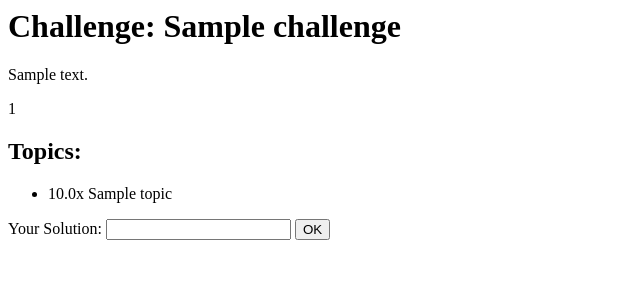
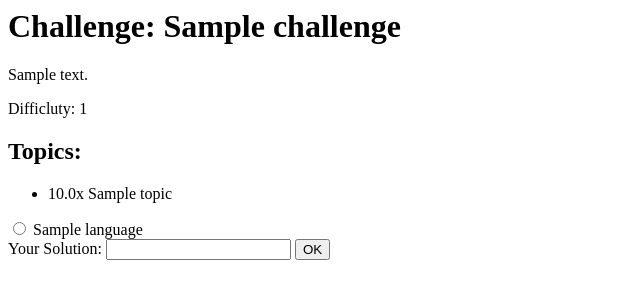
Before and after one commit to modanhan/cpsc471, a Django app: page /challenge/1/ in a window 1280 px wide. Shown: the top 300 px of the page, without its empty margins (0-640 px from the left). Run offline with Django 3.2, Linux system fonts and the light colour scheme; tables that the repository leaves empty hold one stand-in row (values such as "Sample post").

Commit message:
submit with language

```diff
--- a/mysite/challenge/templates/challenge/detail.html
+++ b/mysite/challenge/templates/challenge/detail.html
@@ -3,7 +3,7 @@
 {% if challenge %}
 <h1>Challenge: {{ challenge.name }} </h1>
 <p> {{ challenge.desc }}</p>
-<p> {{ challenge.difficulty }}</p>
+<p> Difficluty: {{ challenge.difficulty }}</p>
 
 
 {% if topics %}
@@ -19,6 +19,11 @@
 
 <form action="submission/" method="post">
     {% csrf_token %}
+    {% for l in language %}
+        <input type="radio" name="choice" id="choice{{ l.id }}" value="{{ l.id }}" />
+        <label for="choice{{ forloop.counter }}">{{ l.name }}</label><br />
+    {% endfor %}
+
     <label for="your_solution">Your Solution: </label>
     <input id="your_solution" type="text" name="your_solution" value="{{ current_name }}">
     <input type="submit" value="OK">
--- a/mysite/challenge/views.py
+++ b/mysite/challenge/views.py
@@ -22,12 +22,14 @@ def detail(request, challenge_id):
     challenge = get_object_or_404(Challenge, pk=challenge_id)
     challengeTopics = ChallengeTopic.objects.filter(challenge__id=challenge.id)
 
+    language=Language.objects.all()
 
     topics = []
     for ct in challengeTopics:
         topics.append((Topic.objects.get(pk=ct.id), ct.weight))
     context={
         'challenge':challenge,
+        'language':language,
         'topics':topics
     }
     return render(request,'challenge/detail.html',context)
@@ -36,12 +38,17 @@ def submission(request, challenge_id):
     if request.user.id == None:
         return HttpResponse("Please log in.")
     if request.method == 'POST':
+        print(type(request.POST))
+        try:
+            requestpost = request.POST['choice']
+        except:
+            return HttpResponse("Please select a language.")
         c=Challenge.objects.get(pk=challenge_id)
         input = request.POST.get('your_solution', None)
         user=User.objects.get(pk=request.user.id)
         s=Submission()
         s.challenge=c
-        l=Language.objects.all()[0]
+        l=Language.objects.get(pk=request.POST['choice'])
         s.language=l
         s.user=user
         s.timestamp=datetime.datetime.now()
```
